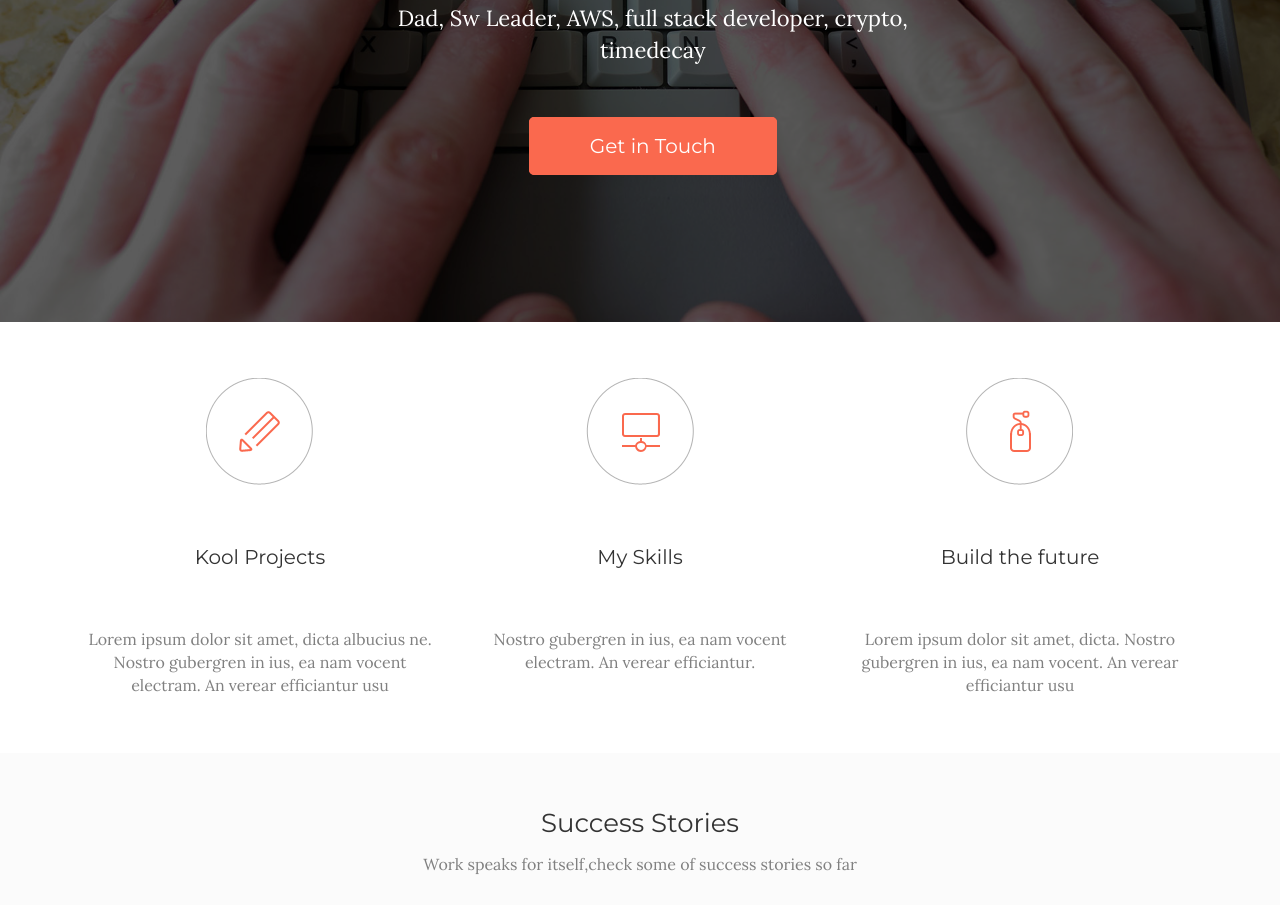
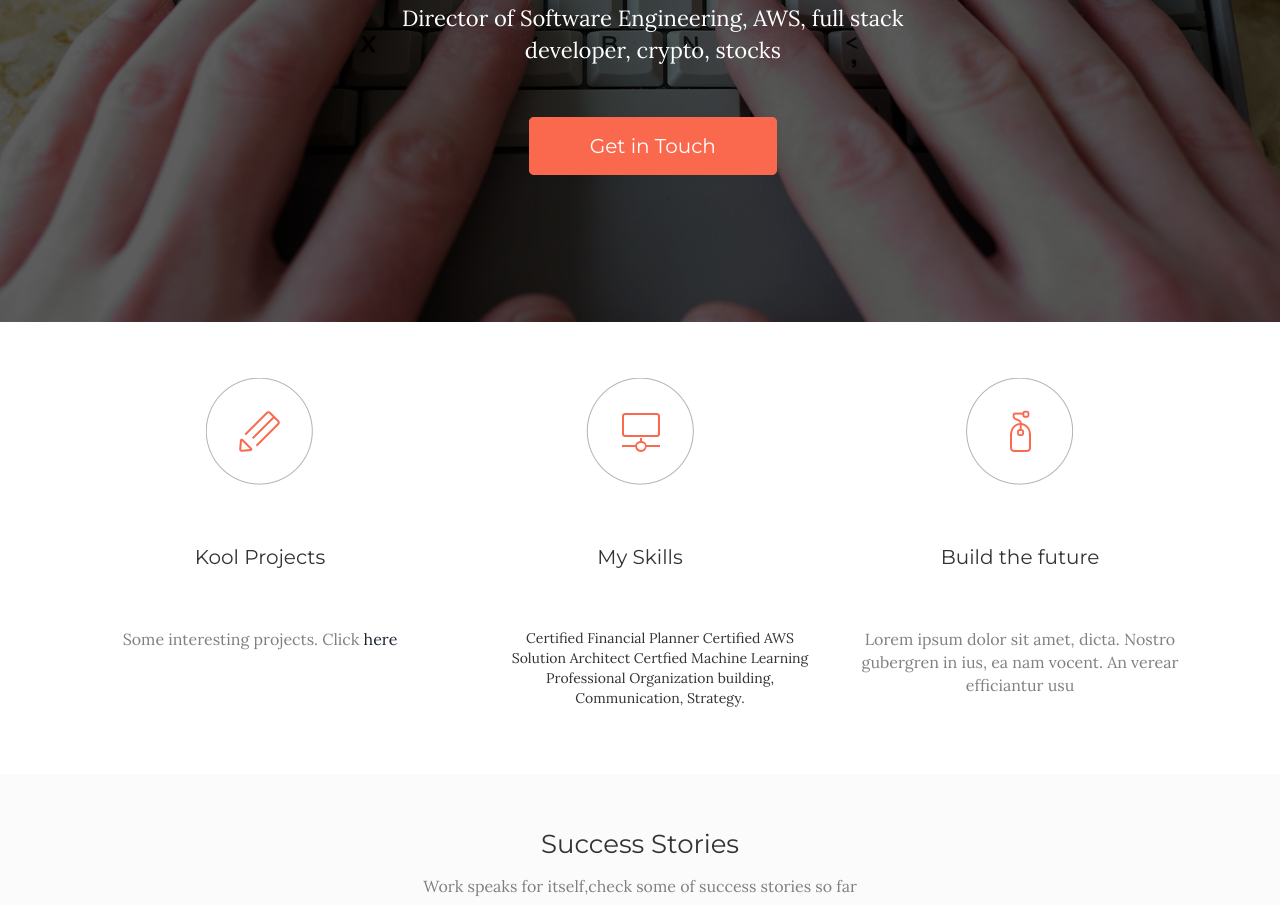
Before and after one commit to Prady04/prady04.github.io, a plain HTML site: page index.html in a window 1280 px wide. Shown: the part 378-1283 px from the top of the page. Drawn offline with Linux system fonts and the light colour scheme.

Commit message:
adding content

```diff
--- a/index.html
+++ b/index.html
@@ -94,7 +94,7 @@ License URL: http://creativecommons.org/licenses/by/3.0/
 						<div class="clearfix"> </div>
 						<div class="head-info">
 							<h1>Prady</h1>
-							<p> Dad, Sw Leader, AWS, full stack developer, crypto, timedecay
+							<p> Director of Software Engineering, AWS, full stack developer, crypto, stocks
 							</p>
 							<div class="botton">
 								<a href="#">Get in Touch</a>
@@ -114,16 +114,21 @@ License URL: http://creativecommons.org/licenses/by/3.0/
 					<div class="col-md-4 service-grid service-left">
 						<div class="creative"> </div>
 						<h3>Kool Projects</h3>
-						<p>Lorem ipsum dolor sit amet, dicta albucius ne.
-							Nostro gubergren in ius, ea nam vocent
-							electram. An verear efficiantur usu
+						<p>Some interesting projects.
+							Click <a href="https://github.com/Prady04/AgileEnablersv01">here </a>
 						</p>
 					</div>
 					<div class="col-md-4 service-grid service-middle">
 						<div class="skills"> </div>
 						<h3>My Skills</h3>
-						<p>Nostro gubergren in ius, ea nam vocent
-							electram. An verear efficiantur.
+						<p>
+							<ul>
+							Certified Financial Planner
+							Certified AWS Solution Architect
+							Certfied Machine Learning Professional
+							Organization building, Communication, Strategy.
+
+
 						</p>
 					</div>
 					<div class="col-md-4 service-grid service-right">
```
